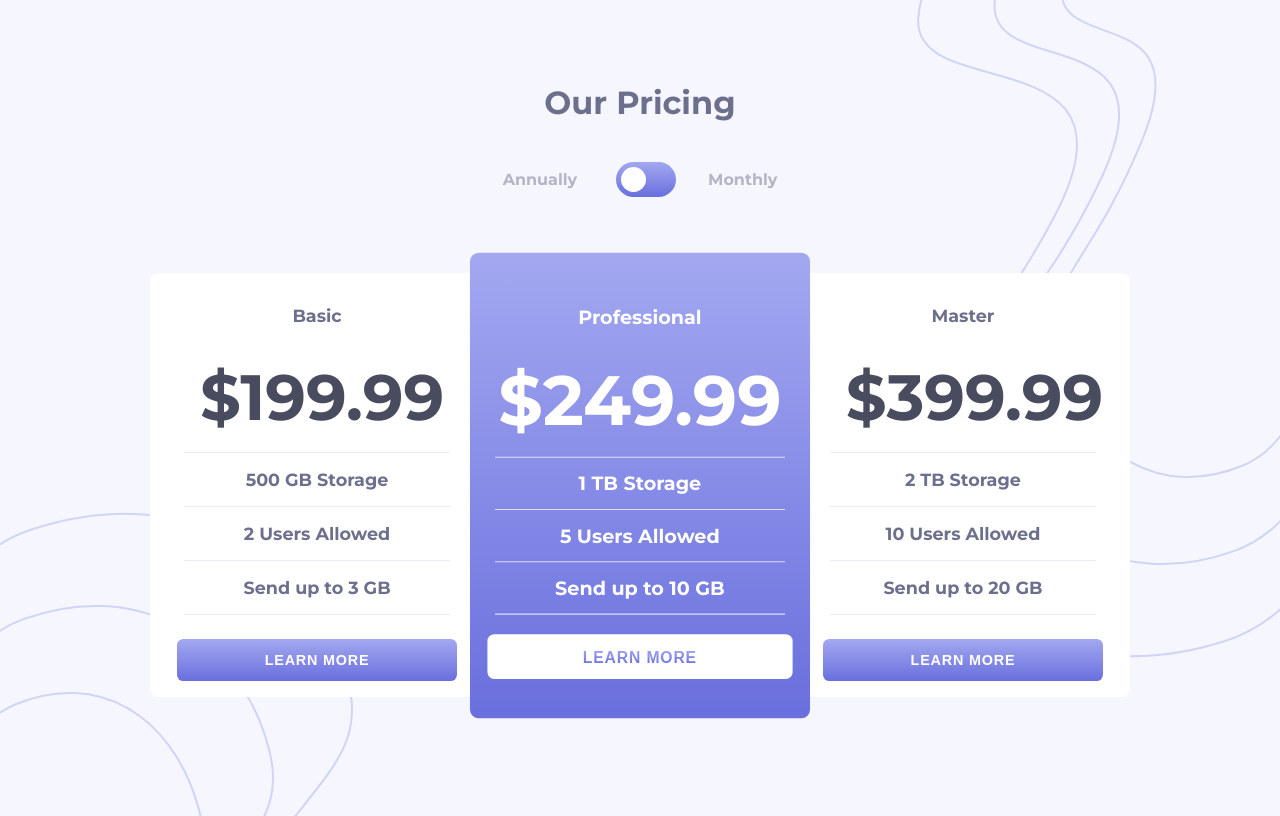
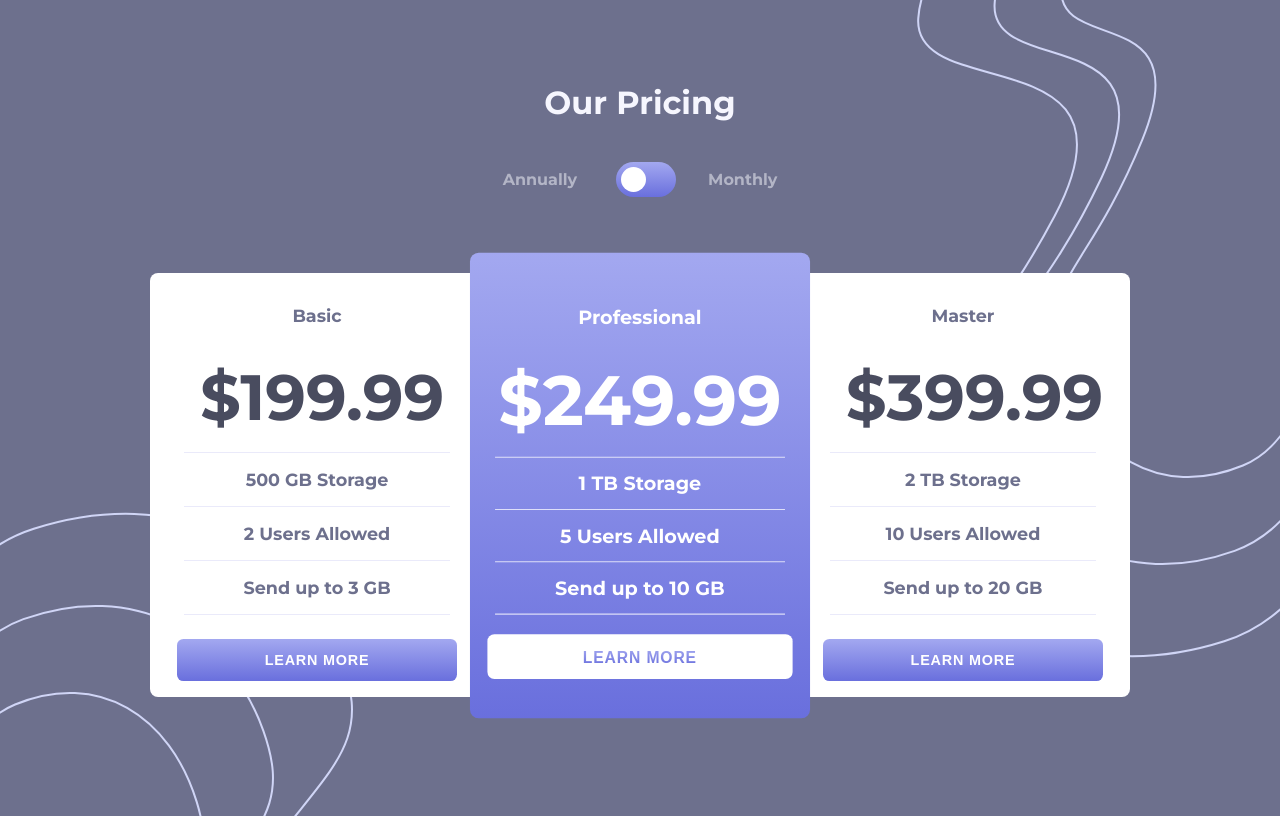
Before and after one commit to Sanja24It/Pricing-toggle-component, a plain HTML site: page pricing-component-with-toggle-master/index.html in a window 1280 px wide. Drawn offline with Linux system fonts and the light colour scheme.

Commit message:
style.css

```diff
--- a/pricing-component-with-toggle-master/style.css
+++ b/pricing-component-with-toggle-master/style.css
@@ -7,7 +7,7 @@ body{
     justify-content: center;
     align-items: center;
     min-height: 100vh;
-    background: url(./images/bg-top.svg) right top no-repeat, url(./images/bg-bottom.svg) left bottom no-repeat, hsl(240, 78%, 98%);
+    background: url(./images/bg-top.svg) right top no-repeat, url(./images/bg-bottom.svg) left bottom no-repeat,hsl(233, 13%, 49%)
 
 }
 
@@ -26,7 +26,7 @@ body{
 }
 
 .price_heading h1{
-    color: hsl(233, 13%, 49%);
+    color: hsl(240, 78%, 98%);
     font-size: 2rem;
 }
 
```
